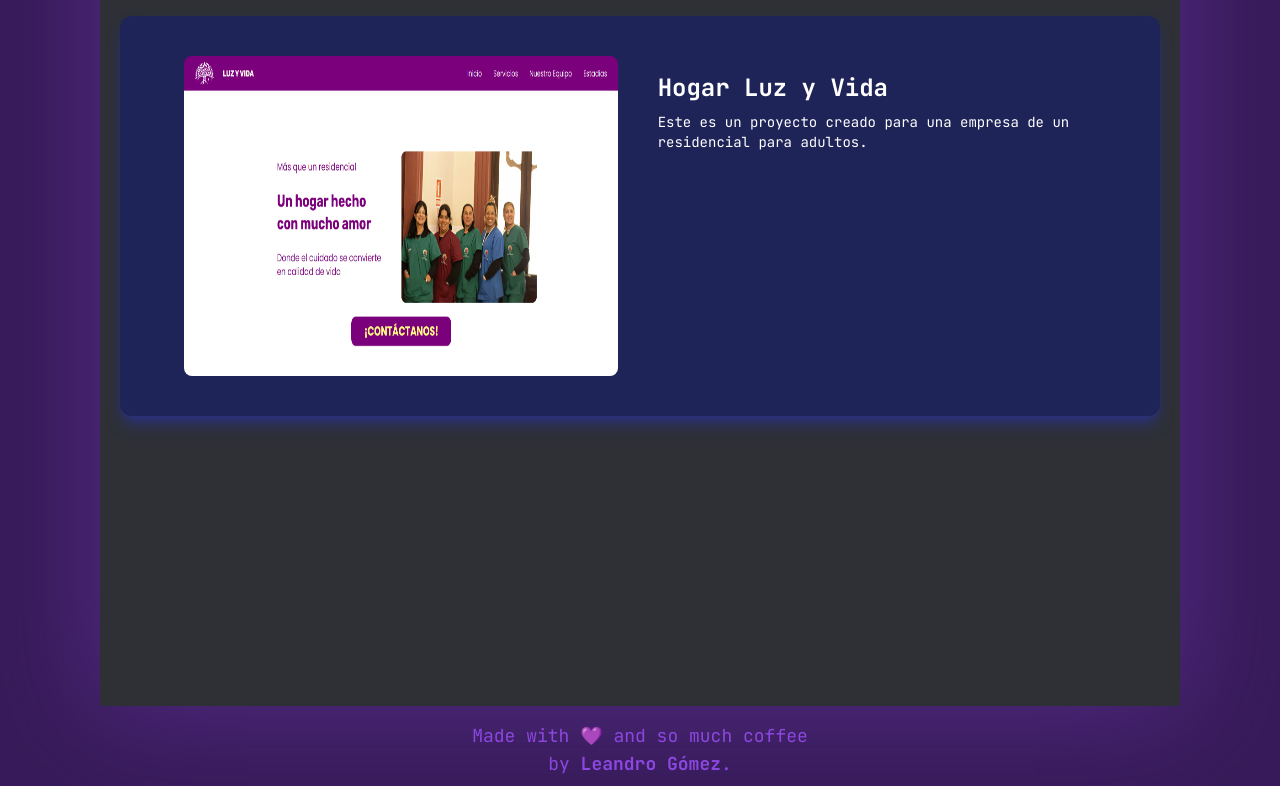
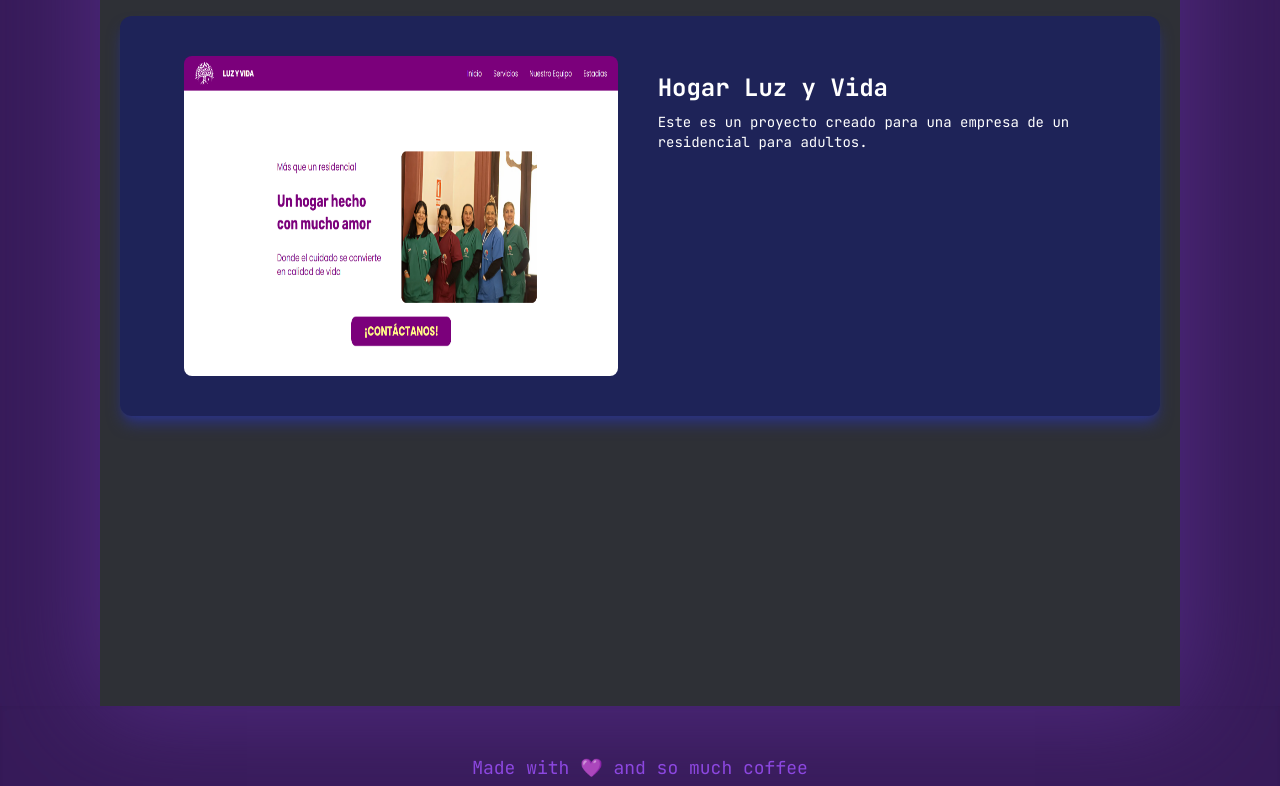
Before and after one commit to sofowest/portfolio, a React (Vite) app: page / in a window 1280 px wide. Shown: the part 2000-2786 px from the top of the page. Built offline with nearby package versions, Linux system fonts and the light colour scheme.

Commit message:
Update footer.jsx

```diff
--- a/src/components/layout/footer.jsx
+++ b/src/components/layout/footer.jsx
@@ -1,6 +1,6 @@
 function Footer() {
   return (
-    <footer className="bg-[var(--dark-purple)] text-[var(--light-purple)] py-4 px-2">
+    <footer className="bg-[var(--dark-purple)] text-[var(--light-purple)] py-4 px-2 h-45 flex items-center justify-center shadow-inner shadow-[0px_0px_50px_5px_#522b82]">
       <div className="container mx-auto text-center gap-2 flex flex-col items-center">
         <p className="text-lg">
           Made with <span className="text-[var(--light-purple)]">💜</span> and so much coffee <br /> by <span className="font-bold">Leandro Gómez</span>.
```
